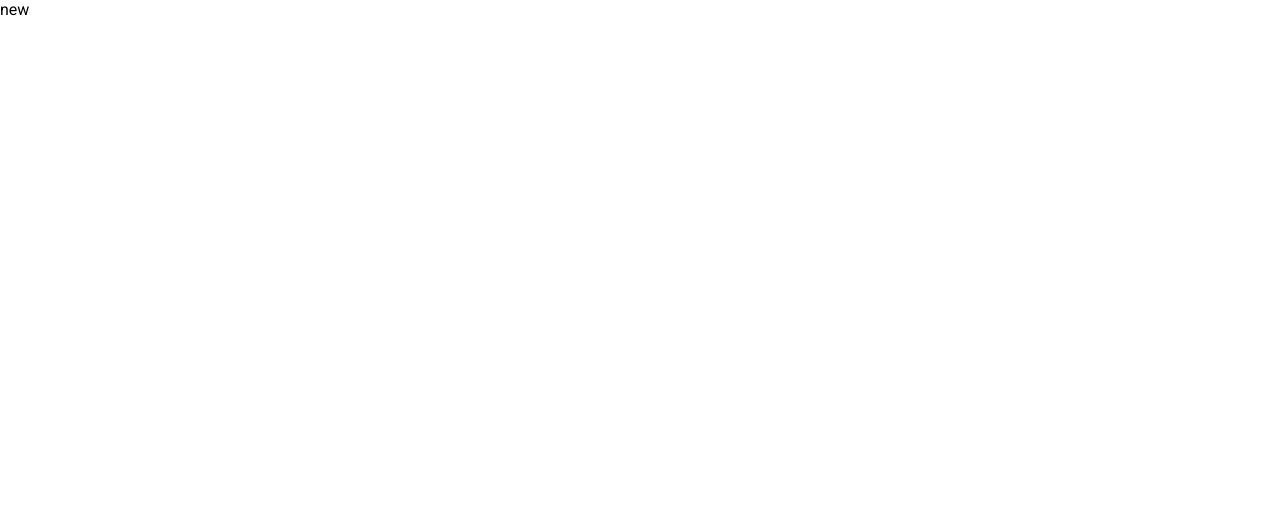
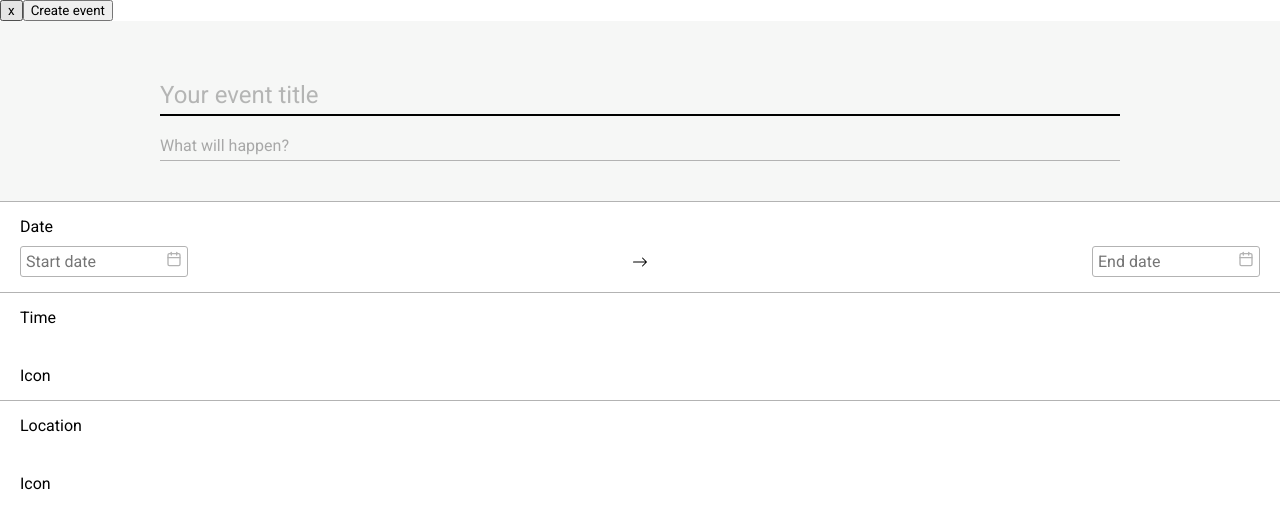
Before and after one commit to VanessaCHW/pink-planner, a React (Create React App) app in the folder front-end/: page /new in a window 1280 px wide. Shown: the top 528 px of the page. Built offline with nearby package versions, Linux system fonts and the light colour scheme.

Commit message:
Added MeetingForm

```diff
--- a/front-end/src/App.js
+++ b/front-end/src/App.js
@@ -4,6 +4,8 @@ import { BrowserRouter as Router, Route, Switch } from "react-router-dom";
 
 import Homepage from "./Homepage/Homepage";
 import CalendarView from "./Calendar/CalendarView";
+import DayView from "./Day/DayView";
+import MeetingForm from "./MeetingForm";
 
 function App() {
   return (
@@ -17,10 +19,10 @@ function App() {
           <CalendarView />
         </Route>
         <Route exact path="/date/:date">
-          <p>Some date</p>
+          <DayView />
         </Route>
         <Route exact path="/new">
-          <p>new</p>
+          <MeetingForm />
         </Route>
       </Switch>
     </Router>
--- /dev/null
+++ b/front-end/src/MeetingForm.js
@@ -0,0 +1,209 @@
+import React, { useState } from "react";
+import styled from "styled-components";
+import { COLORS } from "./Constants";
+import Calendar from "react-calendar";
+import { format } from "date-fns";
+import { FiCalendar } from "react-icons/fi";
+import { BsArrowRight } from "react-icons/bs";
+
+const MeetingForm = () => {
+  /******************************* */
+  /** Select start/end date Input fields */
+  /******************************* */
+  const [eventStartDate, setEventStartDate] = useState("");
+  const [eventEndDate, setEventEndDate] = useState("");
+  const [displayStartDate, setDisplayStartDate] = useState("");
+  const [displayEndDate, setDisplayEndDate] = useState("");
+
+  const handleSelectDateField = () => {
+    document.getElementById("CalendarForm").style.visibility = "visible";
+  };
+
+  /******************************* */
+  /**CALENDAR STATES AND FUNCTIONS */
+  /******************************* */
+  const [CalendarStartDate, setCalendarStartDate] = useState(new Date());
+
+  function onCalendarChange(nextValue) {
+    setCalendarStartDate(nextValue);
+  }
+
+  //Selecting date in calendar view
+  const handleClickDate = (value) => {
+    setCalendarStartDate(value);
+  };
+
+  // OK button in the calendar view
+  const handleSubmitDate = (event) => {
+    event.preventDefault();
+    document.getElementById("CalendarForm").style.visibility = "hidden";
+    setEventStartDate(CalendarStartDate);
+    let formatted = format(CalendarStartDate, "EEE. MMM. d, y");
+    setDisplayStartDate(formatted);
+  };
+
+  const handleCancelSubmitDate = (event) => {
+    event.preventDefault();
+    document.getElementById("CalendarForm").style.visibility = "hidden";
+  };
+
+  return (
+    <div>
+      <div>
+        <button>x</button>
+        <button>Create event</button>
+      </div>
+      <form>
+        <Top>
+          <Title type="text" placeholder="Your event title" />
+          <Description type="text" placeholder="What will happen?" />
+        </Top>
+        <Section>
+          <Label>Date</Label>
+          <div className="dateInputSection">
+            <InputBorder>
+              <SectionInput
+                readOnly
+                placeholder="Start date"
+                onClick={() => handleSelectDateField()}
+                value={displayStartDate}
+              />
+              <FiCalendar color="#b3b3b3" />
+            </InputBorder>
+            <BsArrowRight />
+            <InputBorder>
+              <SectionInput
+                placeholder="End date"
+                onClick={() => handleSelectDateField()}
+                value={displayStartDate}
+              />
+              <FiCalendar color="#b3b3b3" />
+            </InputBorder>
+          </div>
+          <CalendarForm id="CalendarForm">
+            <Calendar
+              onChange={onCalendarChange}
+              defaultView="month"
+              value={CalendarStartDate}
+              prev2Label={null}
+              next2Label={null}
+              onClickDay={(value, event) => handleClickDate(value, event)}
+            />
+            <div className="ButtonBox">
+              <button onClick={(ev) => handleCancelSubmitDate(ev)}>
+                Cancel
+              </button>
+              <button onClick={(event) => handleSubmitDate(event)}>Ok</button>
+            </div>
+          </CalendarForm>
+        </Section>
+        <Section>
+          <Label>Time</Label>
+          <SectionInput type="text" />
+          <div>Icon</div>
+        </Section>
+        <Section>
+          <Label>Location</Label>
+          <div>
+            <SectionInput type="text" />
+            <div>Icon</div>
+          </div>
+        </Section>
+      </form>
+    </div>
+  );
+};
+
+const Top = styled.div`
+  display: flex;
+  justify-content: center;
+  align-items: center;
+  flex-direction: column;
+  background-color: #f6f7f6;
+  padding-top: 50px;
+  padding-bottom: 30px;
+`;
+
+const Title = styled.input`
+  margin: 10px 0;
+  width: 75vw;
+  border: none;
+  border-bottom: 2px solid black;
+  padding-bottom: 5px;
+  font-size: 1.5rem;
+  font-weight: 500;
+  background-color: transparent;
+  &:focus {
+    outline: none;
+  }
+  &::placeholder {
+    opacity: 50%;
+    font-weight: 400;
+  }
+`;
+const Description = styled.input`
+  margin: 10px 0;
+  width: 75vw;
+  border: none;
+  border-bottom: 1px solid #b3b3b3;
+  padding-bottom: 5px;
+  font-size: 1rem;
+  background-color: transparent;
+
+  &:focus {
+    outline: none;
+  }
+  &::placeholder {
+    opacity: 60%;
+  }
+`;
+const Section = styled.div`
+  width: 100vw;
+  box-sizing: border-box;
+  border-top: 1px solid #b3b3b3;
+  padding: 15px 20px;
+  .dateInputSection {
+    display: flex;
+    justify-content: space-between;
+    align-items: center;
+  }
+`;
+
+const Label = styled.label`
+  padding-bottom: 10px;
+  display: block;
+`;
+
+const InputBorder = styled.div`
+  border: 1px solid #b3b3b3;
+  border-radius: 3px;
+  display: inline-block;
+  padding: 0 5px;
+`;
+
+const SectionInput = styled.input`
+  padding: 5px 0;
+  font-size: 1rem;
+  &:focus {
+    outline: none;
+  }
+  width: 140px;
+`;
+const CalendarForm = styled.div`
+  padding: 0 6vw;
+  height: 100vh;
+  box-sizing: border-box;
+  position: absolute;
+  top: 0;
+  left: 0;
+  background-color: rgba(0, 0, 0, 0.6);
+  display: flex;
+  flex-direction: column;
+  align-items: center;
+  justify-content: center;
+  visibility: hidden;
+  .ButtonBox {
+    margin: 10px 0;
+  }
+`;
+export default MeetingForm;
```
